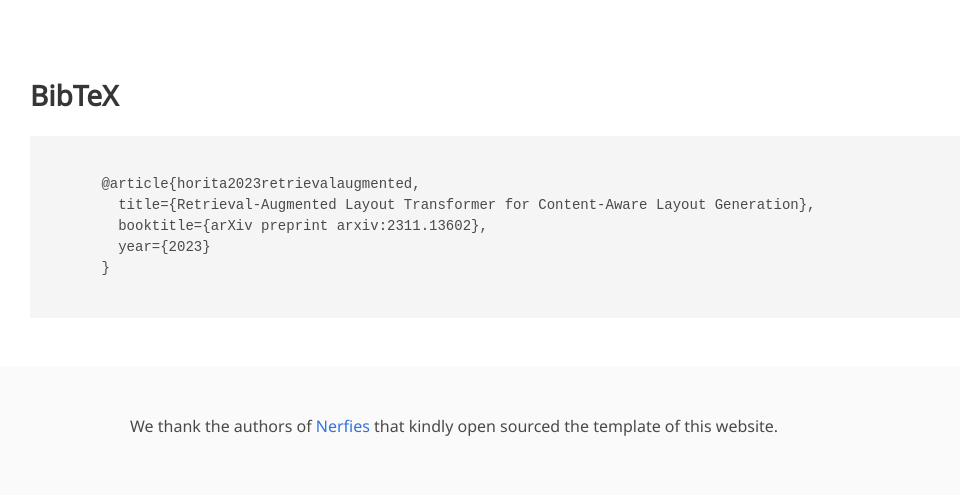
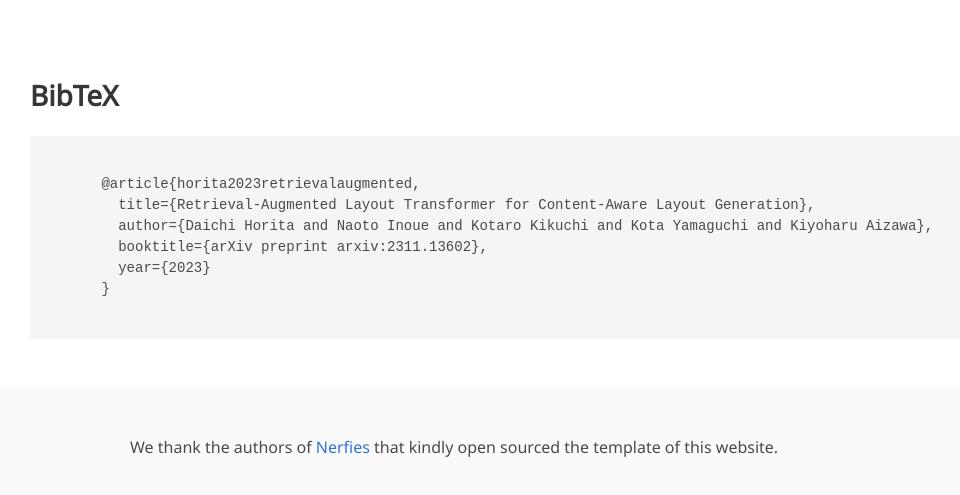
Before and after one commit to UdonDa/RALF, a plain HTML site: page index.html in a window 1280 px wide. Shown: the part 3278-3773 px from the top of the page, without its empty margins (130-1090 px from the left). Drawn offline with nearby package versions, Linux system fonts and the light colour scheme; some icons are missing; a web font is replaced by a local one.

Commit message:
Update index.html

```diff
--- a/index.html
+++ b/index.html
@@ -190,6 +190,7 @@
     <pre><code>
       @article{horita2023retrievalaugmented,
         title={Retrieval-Augmented Layout Transformer for Content-Aware Layout Generation},
+        author={Daichi Horita and Naoto Inoue and Kotaro Kikuchi and Kota Yamaguchi and Kiyoharu Aizawa},
         booktitle={arXiv preprint arxiv:2311.13602},
         year={2023}
       }
```
